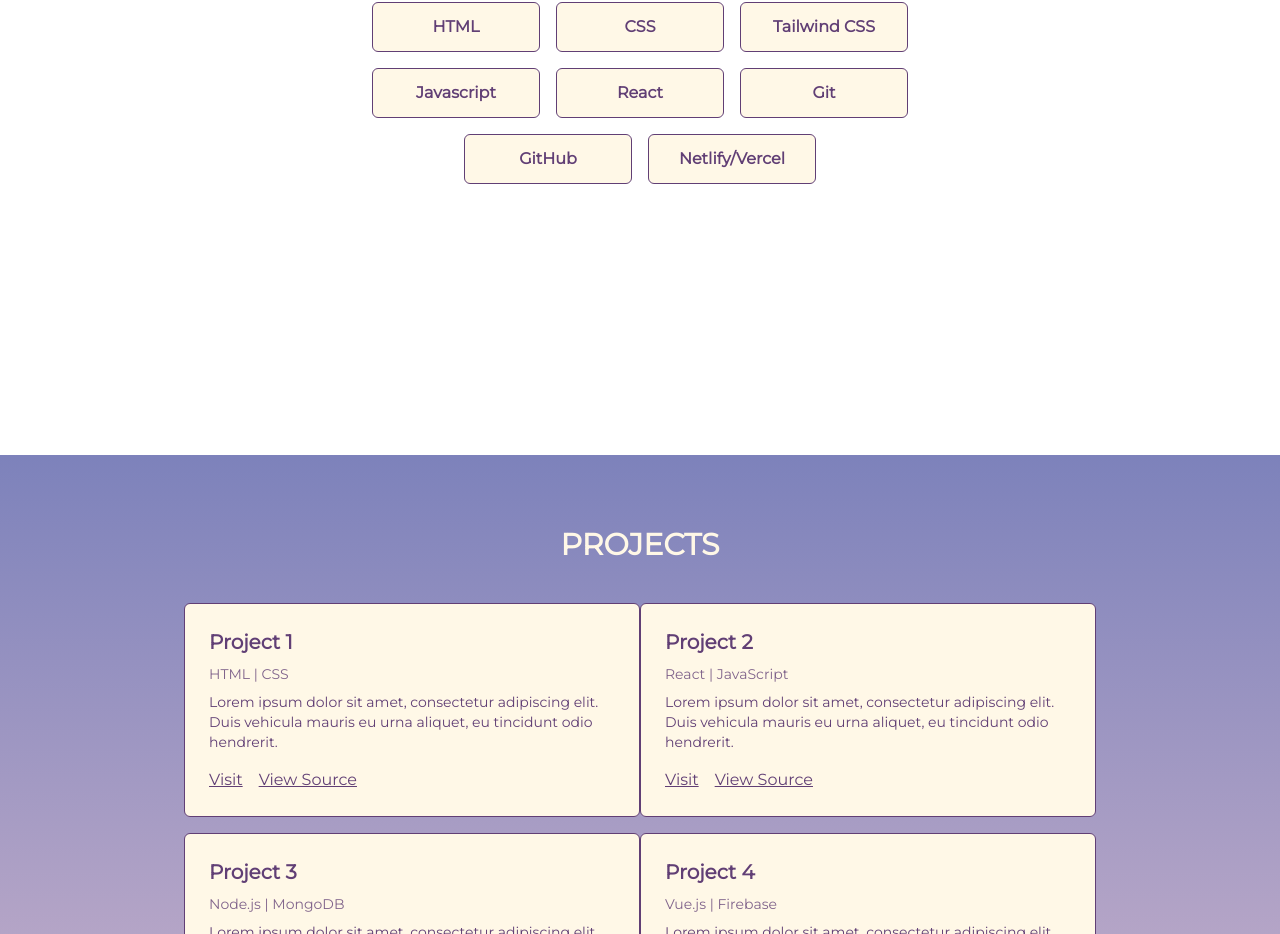
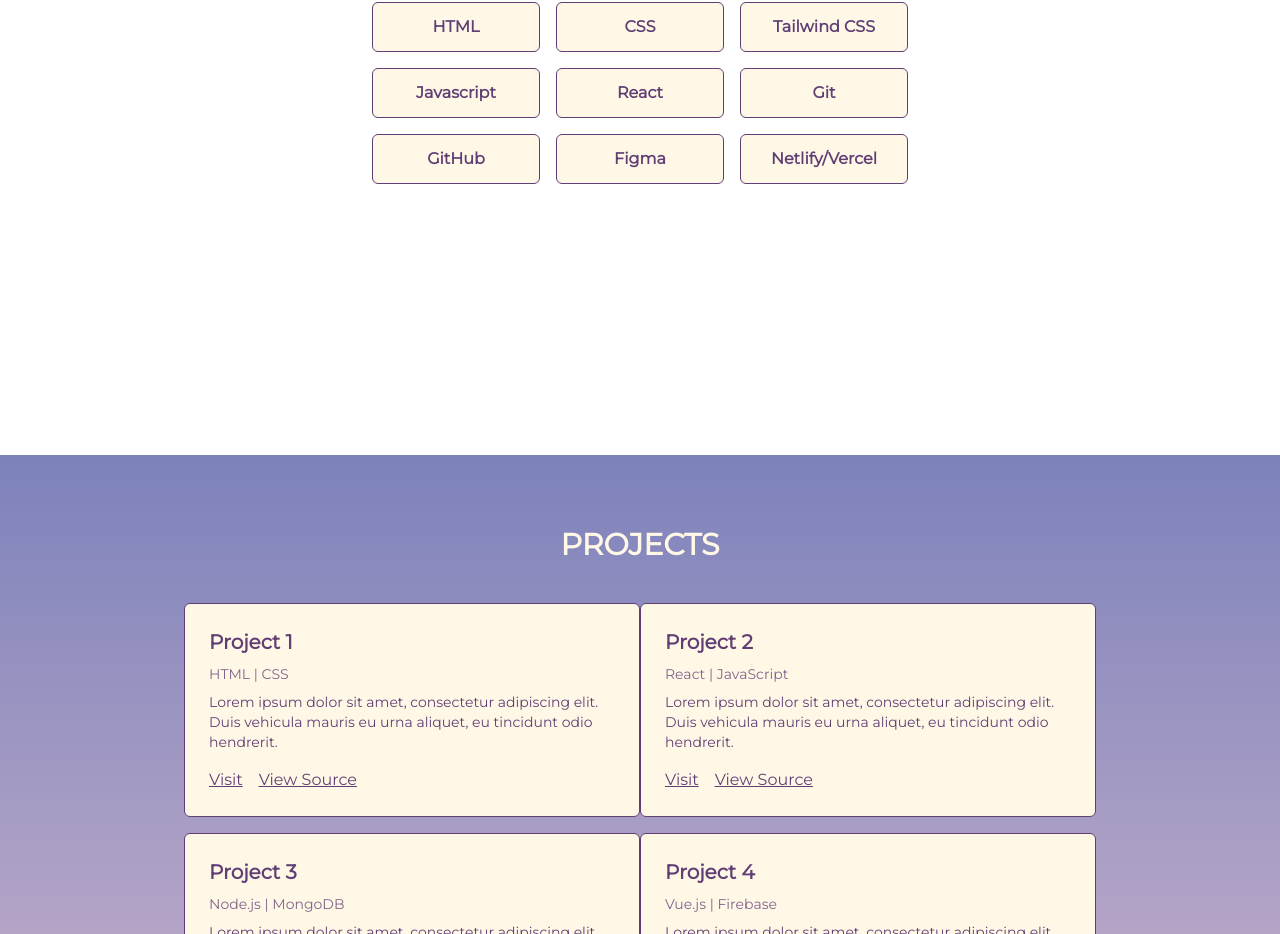
Before and after one commit to Sanika03/my-portfolio, a React (Vite) app: page / in a window 1280 px wide. Shown: the part 2009-2943 px from the top of the page. Built offline with nearby package versions, Linux system fonts and the light colour scheme.

Commit message:
Add skill

```diff
--- a/src/components/Skills.jsx
+++ b/src/components/Skills.jsx
@@ -2,7 +2,7 @@
 import { Element } from 'react-scroll';
 
 const Skills = () => {
-  const skills = ['HTML', 'CSS', 'Tailwind CSS', 'Javascript', 'React', 'Git', 'GitHub', 'Netlify/Vercel'];
+  const skills = ['HTML', 'CSS', 'Tailwind CSS', 'Javascript', 'React', 'Git', 'GitHub', 'Figma', 'Netlify/Vercel'];
 
   return (
     <Element name="skills">
```
